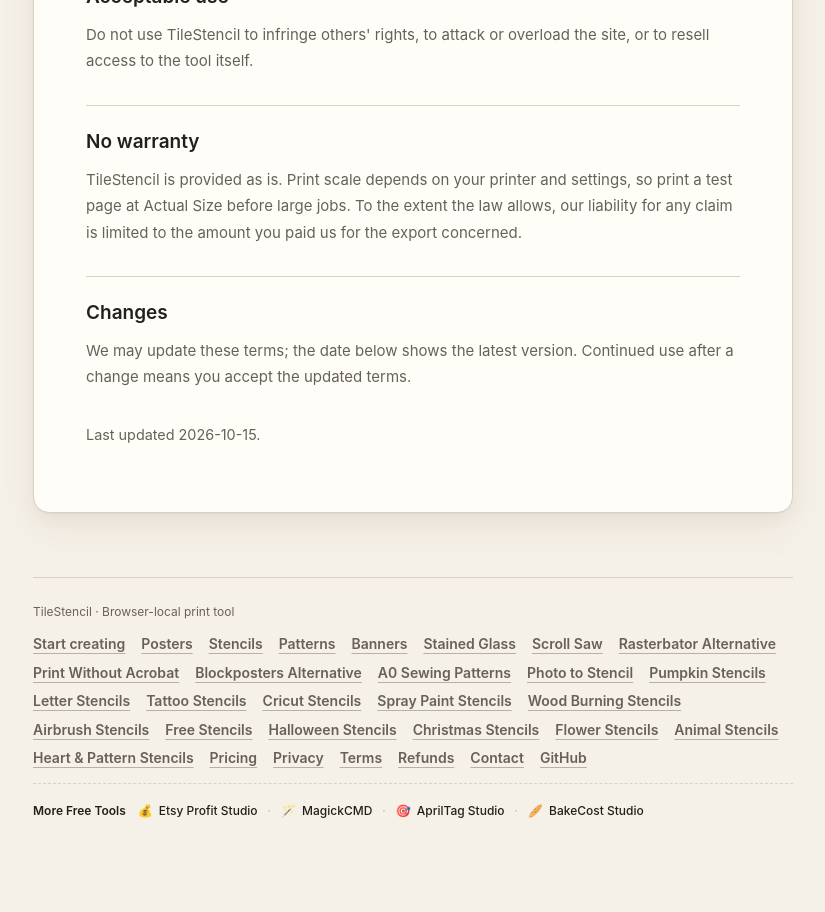
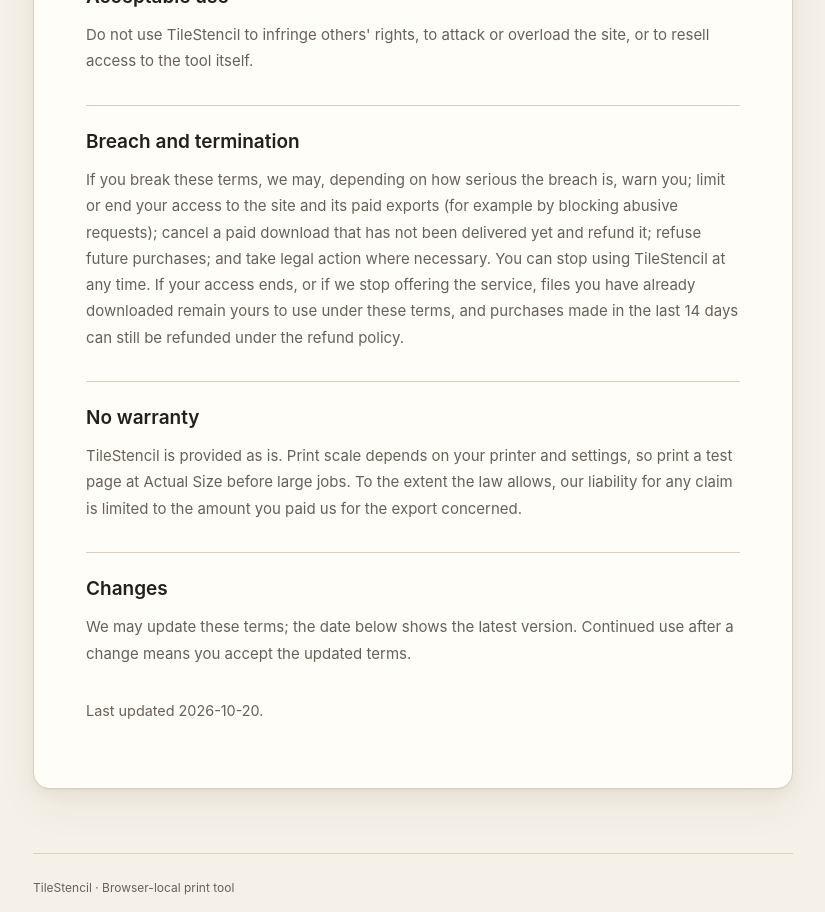
Before and after one commit to ismilewolf-eng/tilestencil, a Next.js app: page /terms in a window 1280 px wide. Shown: the part 1220-2132 px from the top of the page, without its empty margins (227-1052 px from the left). Before the commit the page ends 2076 px from the top, so only its background shows below. Built offline with nearby package versions, Linux system fonts and the light colour scheme.

Commit message:
Terms: add breach and termination section

```diff
--- a/components/PolicyPages.tsx
+++ b/components/PolicyPages.tsx
@@ -4,7 +4,7 @@
 import { SiteFooter } from "@/components/SiteFooter";
 
 export const CONTACT_EMAIL = "ismilewolf@gmail.com";
-const UPDATED = "2026-10-15";
+const UPDATED = "2026-10-20";
 
 type Section = { heading: string; body: ReactNode };
 
@@ -107,6 +107,12 @@
             : "不得用 TileStencil 侵犯他人权利、攻击网站或使其过载，也不得转售本工具的使用权。",
         },
         {
+          heading: en ? "Breach and termination" : "违约与终止",
+          body: en
+            ? "If you break these terms, we may, depending on how serious the breach is, warn you; limit or end your access to the site and its paid exports (for example by blocking abusive requests); cancel a paid download that has not been delivered yet and refund it; refuse future purchases; and take legal action where necessary. You can stop using TileStencil at any time. If your access ends, or if we stop offering the service, files you have already downloaded remain yours to use under these terms, and purchases made in the last 14 days can still be refunded under the refund policy."
+            : "如果你违反本条款，我们可以视情节轻重采取以下措施：发出警告；限制或终止你使用本网站和付费导出（例如拦截滥用请求）；取消尚未交付的付费下载并退款；拒绝你之后的购买；必要时依法追究责任。你可以随时停止使用 TileStencil。使用权终止后，或我们停止提供服务时，你已经下载的文件仍可按本条款继续使用；14 天内的购买仍可按退款政策申请退款。",
+        },
+        {
           heading: en ? "No warranty" : "免责声明",
           body: en
             ? "TileStencil is provided as is. Print scale depends on your printer and settings, so print a test page at Actual Size before large jobs. To the extent the law allows, our liability for any claim is limited to the amount you paid us for the export concerned."
```
